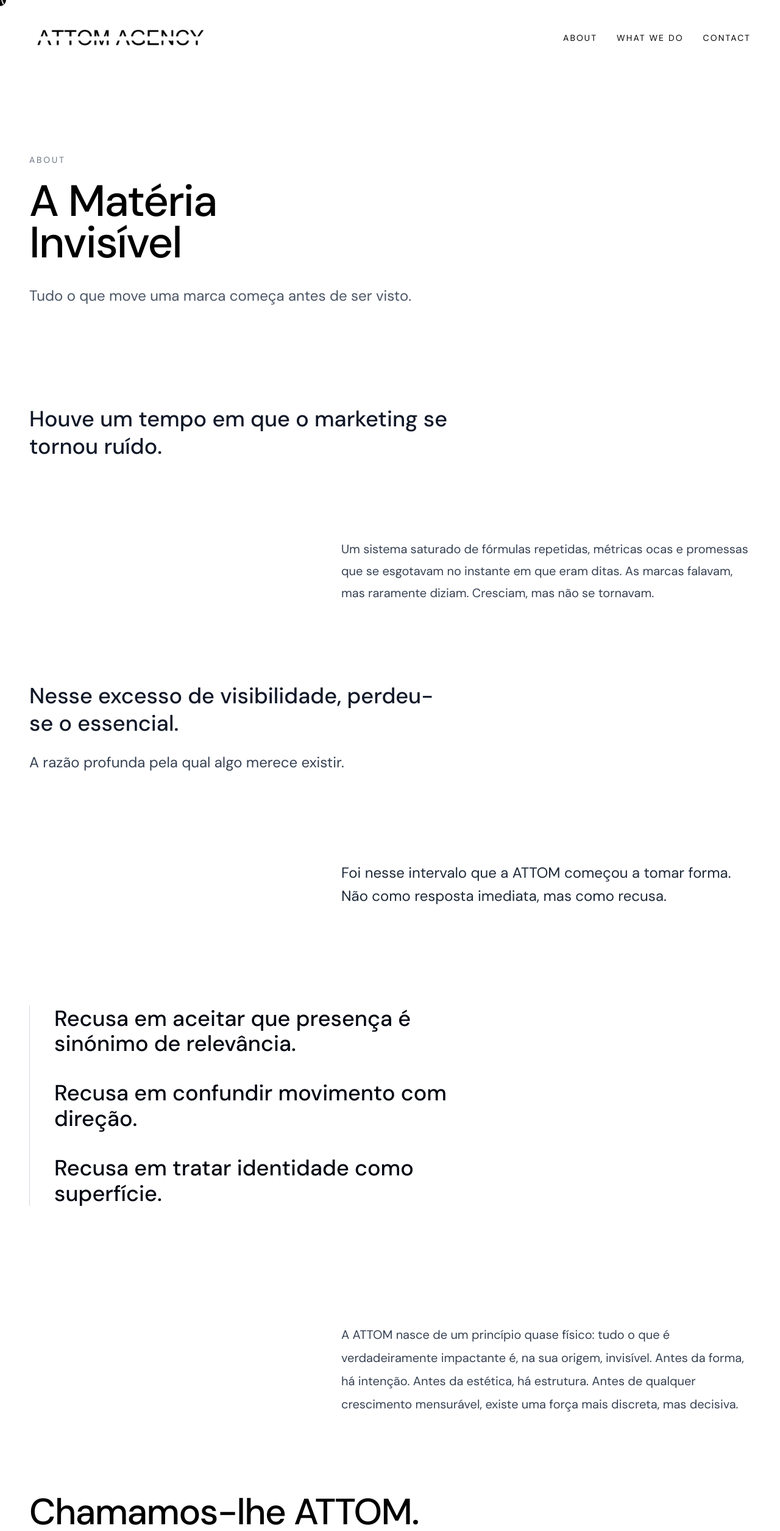
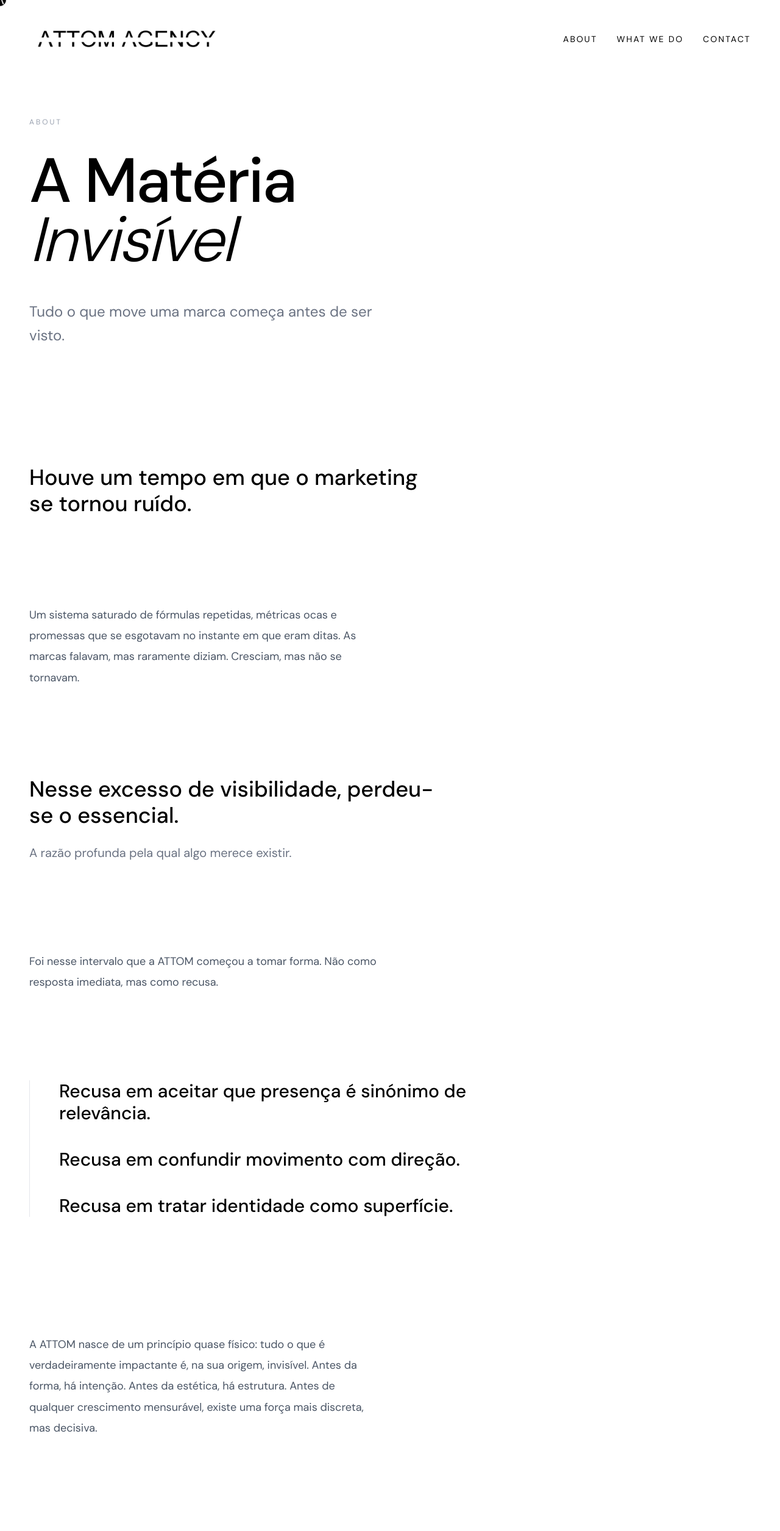
Before and after one commit to helloatomagency-arch/attom-website, a Next.js app: page /about in a window 1280 px wide. Shown: the top 2510 px of the page at 61% size. Built offline with nearby package versions, Linux system fonts and the light colour scheme.

Commit message:
Header e Footer partilhados, About reformulado, páginas limpas

```diff
--- a/app/about/page.tsx
+++ b/app/about/page.tsx
@@ -1,90 +1,80 @@
+import Header from "@/components/Header";
+import Footer from "@/components/Footer";
+
 export default function AboutPage() {
   return (
-    <main className="min-h-screen flex flex-col bg-white text-black px-6 pt-8 pb-0 md:px-12">
-      <header className="flex items-center justify-between mb-24">
-        <a href="/">
-          <img
-            src="/logo_v2.png"
-            alt="ATTOM"
-            className="h-12 md:h-15 w-auto"
-          />
-        </a>
+    <main className="min-h-screen flex flex-col bg-white text-black">
+      <Header />
 
-        <nav className="flex items-center gap-8 text-sm uppercase tracking-[0.15em]">
-          <a href="/about" className="hover:opacity-60">
-            ABOUT
-          </a>
-          <a href="/what-we-do" className="hover:opacity-60">
-            WHAT WE DO
-          </a>
-          <a href="/contact" className="hover:opacity-60">
-            CONTACT
-          </a>
-        </nav>
-      </header>
-
-      <section className="max-w-5xl pt-8 md:pt-16 mb-28 md:mb-40">
-        <p className="text-sm uppercase tracking-[0.2em] text-gray-500 mb-6">
-          ABOUT
+      {/* HERO */}
+      <section className="px-6 md:px-12 mb-32 md:mb-48">
+        <p className="text-xs uppercase tracking-[0.25em] text-gray-400 mb-10">
+          About
         </p>
 
-        <h1 className="text-5xl md:text-7xl font-medium leading-[0.95] tracking-tight mb-8">
+        <h1 className="text-[clamp(3rem,8vw,7rem)] font-medium leading-[0.95] tracking-tight mb-12 max-w-4xl">
           A Matéria
           <br />
-          Invisível
+          <em className="font-light">Invisível</em>
         </h1>
 
-        <p className="max-w-2xl text-lg md:text-2xl text-gray-600 leading-relaxed">
+        <p className="text-xl md:text-2xl text-gray-500 leading-relaxed max-w-xl">
           Tudo o que move uma marca começa antes de ser visto.
         </p>
       </section>
 
-      <section className="max-w-3xl mb-24 md:mb-32">
-        <p className="text-2xl md:text-4xl leading-[1.25] font-medium text-gray-900">
+      {/* BLOCO 1 */}
+      <section className="px-6 md:px-12 mb-24 md:mb-36 max-w-3xl">
+        <p className="text-2xl md:text-4xl font-medium leading-[1.2] text-black">
           Houve um tempo em que o marketing se tornou ruído.
         </p>
       </section>
 
-      <section className="max-w-2xl ml-auto mb-24 md:mb-32">
-        <p className="text-base md:text-xl text-gray-700 leading-[1.8]">
+      {/* BLOCO 2 */}
+      <section className="px-6 md:px-12 mb-24 md:mb-36 max-w-2xl">
+        <p className="text-base md:text-lg text-gray-600 leading-[1.9]">
           Um sistema saturado de fórmulas repetidas, métricas ocas e promessas
           que se esgotavam no instante em que eram ditas. As marcas falavam,
           mas raramente diziam. Cresciam, mas não se tornavam.
         </p>
       </section>
 
-      <section className="max-w-2xl mb-24 md:mb-36">
-        <p className="text-2xl md:text-4xl leading-[1.25] font-medium text-gray-900">
+      {/* BLOCO 3 */}
+      <section className="px-6 md:px-12 mb-24 md:mb-36 max-w-3xl">
+        <p className="text-2xl md:text-4xl font-medium leading-[1.2] text-black mb-6">
           Nesse excesso de visibilidade, perdeu-se o essencial.
         </p>
-        <p className="mt-6 text-lg md:text-2xl leading-[1.5] text-gray-700">
+        <p className="text-lg md:text-xl text-gray-500 leading-relaxed">
           A razão profunda pela qual algo merece existir.
         </p>
       </section>
 
-      <section className="max-w-2xl ml-auto mb-28 md:mb-40">
-        <p className="text-lg md:text-2xl leading-[1.6] text-gray-800">
+      {/* BLOCO 4 */}
+      <section className="px-6 md:px-12 mb-24 md:mb-36 max-w-2xl">
+        <p className="text-base md:text-lg text-gray-600 leading-[1.9]">
           Foi nesse intervalo que a ATTOM começou a tomar forma. Não como
           resposta imediata, mas como recusa.
         </p>
       </section>
 
-      <section className="max-w-3xl mb-32 md:mb-48 border-l border-gray-300 pl-6 md:pl-10">
-        <div className="space-y-8 md:space-y-10">
-          <p className="text-2xl md:text-4xl font-medium leading-[1.15] text-gray-950">
+      {/* RECUSAS */}
+      <section className="px-6 md:px-12 mb-32 md:mb-48">
+        <div className="border-l border-gray-200 pl-8 md:pl-12 space-y-10 max-w-3xl">
+          <p className="text-2xl md:text-3xl font-medium leading-[1.2] text-black">
             Recusa em aceitar que presença é sinónimo de relevância.
           </p>
-          <p className="text-2xl md:text-4xl font-medium leading-[1.15] text-gray-950">
+          <p className="text-2xl md:text-3xl font-medium leading-[1.2] text-black">
             Recusa em confundir movimento com direção.
           </p>
-          <p className="text-2xl md:text-4xl font-medium leading-[1.15] text-gray-950">
+          <p className="text-2xl md:text-3xl font-medium leading-[1.2] text-black">
             Recusa em tratar identidade como superfície.
           </p>
         </div>
       </section>
 
-      <section className="max-w-2xl ml-auto mb-24 md:mb-32">
-        <p className="text-base md:text-xl text-gray-700 leading-[1.9]">
+      {/* BLOCO 5 */}
+      <section className="px-6 md:px-12 mb-24 md:mb-36 max-w-2xl">
+        <p className="text-base md:text-lg text-gray-600 leading-[1.9]">
           A ATTOM nasce de um princípio quase físico: tudo o que é
           verdadeiramente impactante é, na sua origem, invisível. Antes da
           forma, há intenção. Antes da estética, há estrutura. Antes de
@@ -93,14 +83,16 @@
         </p>
       </section>
 
-      <section className="max-w-4xl mb-20 md:mb-28">
-        <p className="text-4xl md:text-6xl font-medium leading-none tracking-tight">
+      {/* ATTOM */}
+      <section className="px-6 md:px-12 mb-24 md:mb-36">
+        <p className="text-[clamp(2.5rem,7vw,5.5rem)] font-medium leading-none tracking-tight">
           Chamamos-lhe ATTOM.
         </p>
       </section>
 
-      <section className="max-w-2xl mb-24 md:mb-32">
-        <p className="text-base md:text-xl text-gray-700 leading-[1.9]">
+      {/* BLOCO 6 */}
+      <section className="px-6 md:px-12 mb-24 md:mb-36 max-w-2xl">
+        <p className="text-base md:text-lg text-gray-600 leading-[1.9]">
           Não como referência científica, mas como símbolo: a unidade mínima de
           tudo o que importa. O ponto onde a identidade deixa de ser um
           exercício de estilo e passa a ser um sistema vivo. Onde estratégia e
@@ -108,8 +100,9 @@
         </p>
       </section>
 
-      <section className="max-w-2xl ml-auto mb-28 md:mb-40">
-        <p className="text-base md:text-xl text-gray-700 leading-[1.9]">
+      {/* BLOCO 7 */}
+      <section className="px-6 md:px-12 mb-24 md:mb-36 max-w-2xl">
+        <p className="text-base md:text-lg text-gray-600 leading-[1.9]">
           Por detrás desta construção estão três olhares distintos, unidos por
           uma mesma exigência: a de não simplificar o complexo nem complicar o
           essencial. Não se trata de acumular ideias, mas de as depurar até ao
@@ -117,16 +110,18 @@
         </p>
       </section>
 
-      <section className="max-w-4xl mb-24 md:mb-36">
-        <p className="text-4xl md:text-6xl font-medium leading-[1.05] tracking-tight">
+      {/* REVELAR */}
+      <section className="px-6 md:px-12 mb-24 md:mb-36">
+        <p className="text-[clamp(2rem,5vw,4.5rem)] font-medium leading-[1.05] tracking-tight max-w-4xl">
           O nosso trabalho não é acrescentar.
           <br />
-          É revelar.
+          <em className="font-light">É revelar.</em>
         </p>
       </section>
 
-      <section className="max-w-2xl ml-auto mb-24 md:mb-32">
-        <p className="text-base md:text-xl text-gray-700 leading-[1.9]">
+      {/* BLOCO 8 */}
+      <section className="px-6 md:px-12 mb-24 md:mb-36 max-w-2xl">
+        <p className="text-base md:text-lg text-gray-600 leading-[1.9]">
           Revelar o que já existe, mas ainda não foi articulado com precisão.
           Revelar o que diferencia, mesmo quando tudo parece igual. Revelar
           aquilo que, quando finalmente se torna visível, parece óbvio — como
@@ -134,53 +129,33 @@
         </p>
       </section>
 
-      <section className="max-w-2xl mb-28 md:mb-40">
-        <p className="text-base md:text-xl text-gray-700 leading-[1.9]">
+      {/* BLOCO 9 */}
+      <section className="px-6 md:px-12 mb-24 md:mb-36 max-w-2xl">
+        <p className="text-base md:text-lg text-gray-600 leading-[1.9]">
           Aqui, o marketing aproxima-se da arquitectura. Cada marca é tratada
           como um sistema em evolução, onde cultura, linguagem e posicionamento
           são partes interdependentes de um todo coerente.
         </p>
       </section>
 
-      <section className="max-w-3xl ml-auto mb-24 md:mb-36">
-        <p className="text-2xl md:text-4xl leading-[1.35] font-medium text-gray-900">
-          Porque no fim, o que distingue uma marca não é o que ela mostra, é
+      {/* PULL QUOTE */}
+      <section className="px-6 md:px-12 mb-24 md:mb-36 border-l-2 border-black pl-8 md:pl-12 max-w-3xl">
+        <p className="text-xl md:text-3xl leading-[1.4] font-medium text-black">
+          Porque no fim, o que distingue uma marca não é o que ela mostra — é
           aquilo que a sustenta quando ninguém está a olhar.
         </p>
       </section>
 
-      <section className="max-w-4xl mb-24 md:mb-32">
-        <p className="text-4xl md:text-6xl font-medium leading-[1.05] tracking-tight">
+      {/* FECHO */}
+      <section className="px-6 md:px-12 mb-32 md:mb-48">
+        <p className="text-[clamp(2rem,5vw,4.5rem)] font-medium leading-[1.05] tracking-tight">
           E isso, quase sempre,
           <br />
-          começa no invisível.
+          <em className="font-light">começa no invisível.</em>
         </p>
       </section>
 
-      <footer className="mt-auto pt-20 pb-12 flex flex-col gap-4 text-sm text-gray-600 md:flex-row md:items-center md:justify-between">
-        <p>© 2026 ATTOM AGENCY. All rights reserved.</p>
-
-        <div className="flex flex-wrap items-center gap-6">
-          <a
-            href="/privacy-policy"
-            className="hover:text-black transition underline-offset-4 hover:underline"
-          >
-            Privacy Policy
-          </a>
-          <a
-            href="/cookie-policy"
-            className="hover:text-black transition underline-offset-4 hover:underline"
-          >
-            Cookie Policy
-          </a>
-          <a
-            href="/terms-and-conditions"
-            className="hover:text-black transition underline-offset-4 hover:underline"
-          >
-            Terms & Conditions
-          </a>
-        </div>
-      </footer>
+      <Footer />
     </main>
   );
 }
--- /dev/null
+++ b/components/Footer.tsx
@@ -0,0 +1,30 @@
+import Link from "next/link";
+
+export default function Footer() {
+  return (
+    <footer className="mt-auto pt-20 pb-12 px-6 md:px-12 flex flex-col gap-4 text-sm text-gray-500 md:flex-row md:items-center md:justify-between">
+      <p>© 2026 ATTOM Agency. All rights reserved.</p>
+
+      <div className="flex flex-wrap items-center gap-6">
+        <Link
+          href="/privacy-policy"
+          className="hover:text-black transition underline-offset-4 hover:underline"
+        >
+          Privacy Policy
+        </Link>
+        <Link
+          href="/cookie-policy"
+          className="hover:text-black transition underline-offset-4 hover:underline"
+        >
+          Cookie Policy
+        </Link>
+        <Link
+          href="/terms-and-conditions"
+          className="hover:text-black transition underline-offset-4 hover:underline"
+        >
+          Terms & Conditions
+        </Link>
+      </div>
+    </footer>
+  );
+}
--- /dev/null
+++ b/components/Header.tsx
@@ -0,0 +1,31 @@
+import Link from "next/link";
+import Image from "next/image";
+
+export default function Header() {
+  return (
+    <header className="flex items-center justify-between pt-8 pb-0 mb-24 px-6 md:px-12">
+      <Link href="/">
+        <Image
+          src="/logo_v2.png"
+          alt="ATTOM"
+          width={160}
+          height={64}
+          className="h-12 md:h-16 w-auto"
+          priority
+        />
+      </Link>
+
+      <nav className="flex items-center gap-8 text-sm uppercase tracking-[0.15em]">
+        <Link href="/about" className="hover:opacity-60 transition">
+          About
+        </Link>
+        <Link href="/what-we-do" className="hover:opacity-60 transition">
+          What We Do
+        </Link>
+        <Link href="/contact" className="hover:opacity-60 transition">
+          Contact
+        </Link>
+      </nav>
+    </header>
+  );
+}
```
